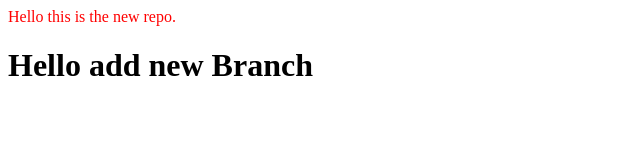
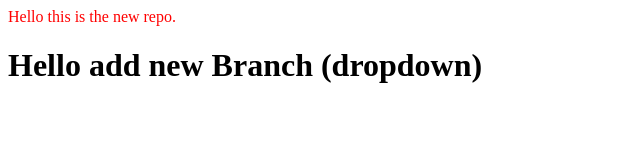
Before and after one commit to Karvendra-Tandan/LocalRepo, a plain HTML site: page index.html in a window 1280 px wide. Shown: the whole page, without its empty margins (0-640 px from the left). Drawn offline with Linux system fonts and the light colour scheme.

```diff
--- a/index.html
+++ b/index.html
@@ -1,4 +1,4 @@
 <link rel="stylesheet" href="style.css">
 <p>Hello this is the new repo.</p>
 
-<H1>Hello add new Branch</H1>
+<H1>Hello add new Branch (dropdown)</H1>
```
